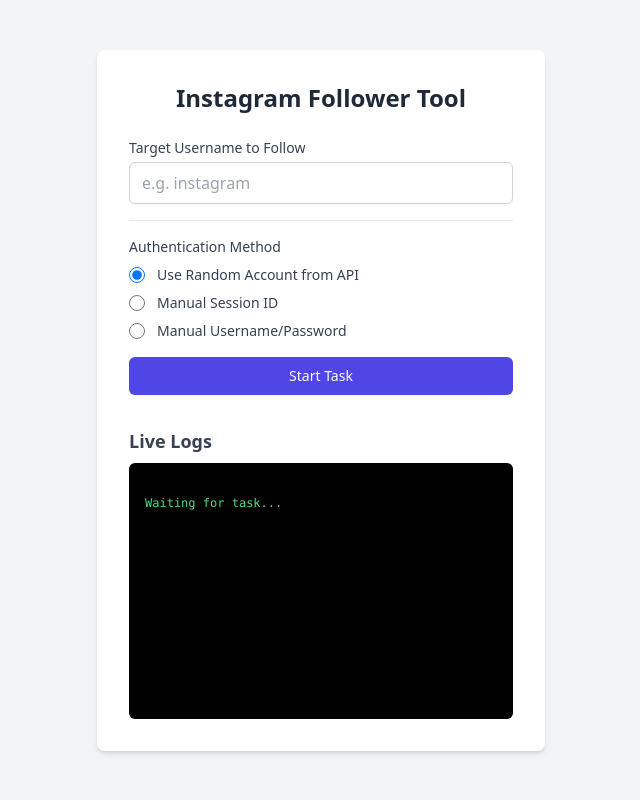
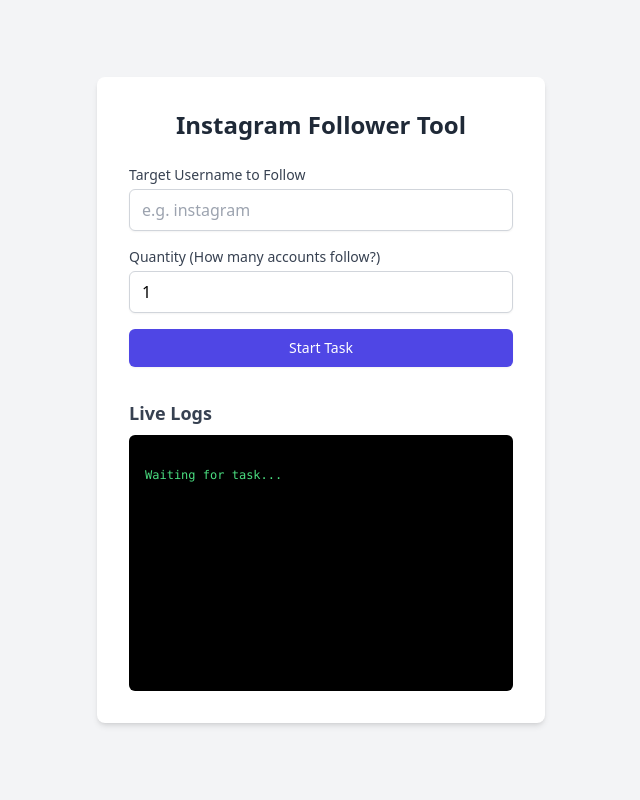
Before and after one commit to ffnav26-crypto/follow1, a Flask app: page / in a window 1280 px wide. Shown: the whole page, without its empty margins (319-959 px from the left). Run offline with Flask 3, Linux system fonts and the light colour scheme; some libraries are stand-ins or nearby versions.

Commit message:
Update index.html

```diff
--- a/templates/index.html
+++ b/templates/index.html
@@ -17,45 +17,10 @@
                     placeholder="e.g. instagram">
             </div>
 
-            <div class="pt-4 border-t border-gray-200">
-                <label class="block text-sm font-medium text-gray-700 mb-2">Authentication Method</label>
-                <div class="space-y-2">
-                    <div class="flex items-center">
-                        <input id="method_api" name="auth_method" type="radio" value="api" checked
-                            class="focus:ring-indigo-500 h-4 w-4 text-indigo-600 border-gray-300">
-                        <label for="method_api" class="ml-3 block text-sm text-gray-700">Use Random Account from API</label>
-                    </div>
-                    <div class="flex items-center">
-                        <input id="method_session" name="auth_method" type="radio" value="manual_session"
-                            class="focus:ring-indigo-500 h-4 w-4 text-indigo-600 border-gray-300">
-                        <label for="method_session" class="ml-3 block text-sm text-gray-700">Manual Session ID</label>
-                    </div>
-                    <div class="flex items-center">
-                        <input id="method_credentials" name="auth_method" type="radio" value="manual_credentials"
-                            class="focus:ring-indigo-500 h-4 w-4 text-indigo-600 border-gray-300">
-                        <label for="method_credentials" class="ml-3 block text-sm text-gray-700">Manual Username/Password</label>
-                    </div>
-                </div>
-            </div>
-
-            <div id="session_input" class="hidden">
-                <label for="session_id" class="block text-sm font-medium text-gray-700">Session ID</label>
-                <input type="text" id="session_id" name="session_id"
-                    class="mt-1 block w-full px-3 py-2 border border-gray-300 rounded-md shadow-sm focus:outline-none focus:ring-indigo-500 focus:border-indigo-500"
-                    placeholder="Enter sessionid cookie value">
-            </div>
-
-            <div id="credentials_input" class="hidden space-y-2">
-                <div>
-                    <label for="username" class="block text-sm font-medium text-gray-700">Username</label>
-                    <input type="text" id="username" name="username"
-                        class="mt-1 block w-full px-3 py-2 border border-gray-300 rounded-md shadow-sm focus:outline-none focus:ring-indigo-500 focus:border-indigo-500">
-                </div>
-                <div>
-                    <label for="password" class="block text-sm font-medium text-gray-700">Password</label>
-                    <input type="password" id="password" name="password"
-                        class="mt-1 block w-full px-3 py-2 border border-gray-300 rounded-md shadow-sm focus:outline-none focus:ring-indigo-500 focus:border-indigo-500">
-                </div>
+            <div>
+                <label for="quantity" class="block text-sm font-medium text-gray-700">Quantity (How many accounts follow?)</label>
+                <input type="number" id="quantity" name="quantity" value="1" min="1"
+                    class="mt-1 block w-full px-3 py-2 border border-gray-300 rounded-md shadow-sm focus:outline-none focus:ring-indigo-500 focus:border-indigo-500">
             </div>
 
             <button type="submit"
@@ -75,16 +40,6 @@ Waiting for task...
 
     <script>
         const logsDiv = document.getElementById('logs');
-        const sessionInput = document.getElementById('session_input');
-        const credentialsInput = document.getElementById('credentials_input');
-
-        // Handle input visibility
-        document.querySelectorAll('input[name="auth_method"]').forEach(radio => {
-            radio.addEventListener('change', (e) => {
-                sessionInput.classList.toggle('hidden', e.target.value !== 'manual_session');
-                credentialsInput.classList.toggle('hidden', e.target.value !== 'manual_credentials');
-            });
-        });
 
         async function updateLogs() {
             try {
```
